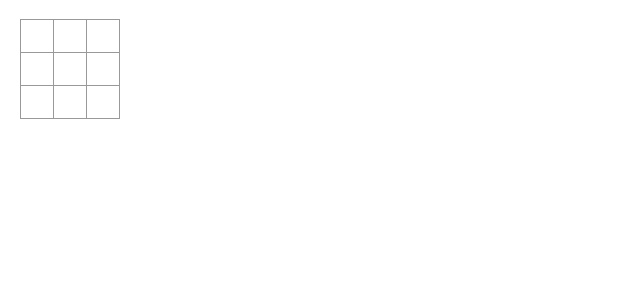
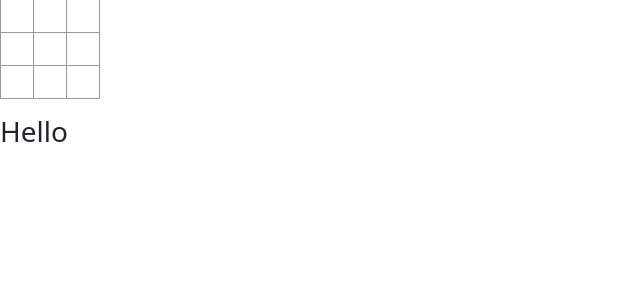
Before and after one commit to adamisrail/ReactProject, a React (Vite) app in the folder Tictactoe/: page / in a window 1280 px wide. Shown: the top 300 px of the page, without its empty margins (0-640 px from the left). Built offline with nearby package versions, Linux system fonts and the light colour scheme.

Commit message:
Adding bootstrap

```diff
--- a/Tictactoe/src/App.jsx
+++ b/Tictactoe/src/App.jsx
@@ -4,19 +4,25 @@ import React, { useState } from 'react';
 import { ReactDOM } from 'react';
 import  Square  from './Square';
 import Board from './Board';
+import 'bootstrap/dist/css/bootstrap.css';
+
 
 
 function App() {
 
-
+  var status = "Hello"
 
 
 
   return (
    <>
+
    <div className='board-row'>
+
     <Board />
-   </div>
+    <h3 className='pt-3'>{status}</h3>
+    </div>
+
    </>
  )
 }
--- /dev/null
+++ b/package.json
@@ -0,0 +1,5 @@
+{
+  "dependencies": {
+    "bootstrap": "^5.3.0"
+  }
+}
```
Also changed, not shown: 1 other file (tests, documents, lock files or other folders).
